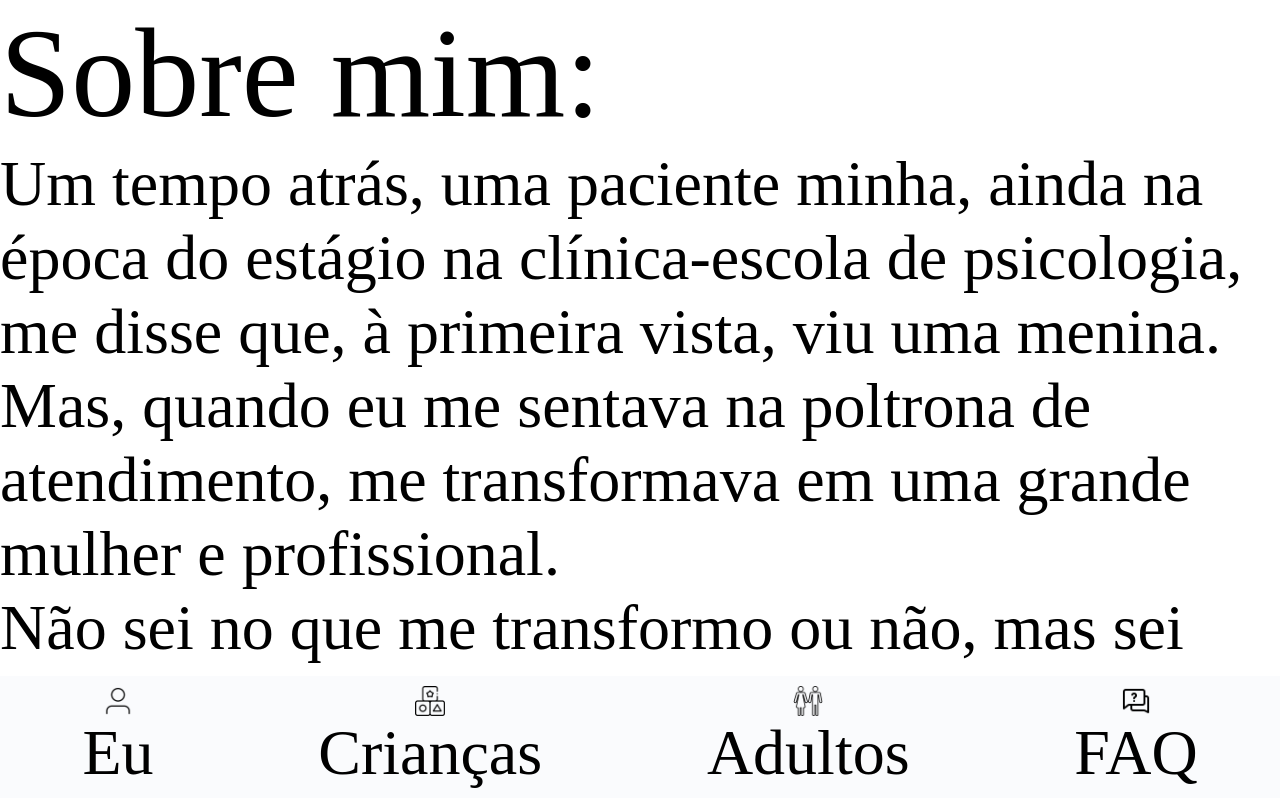
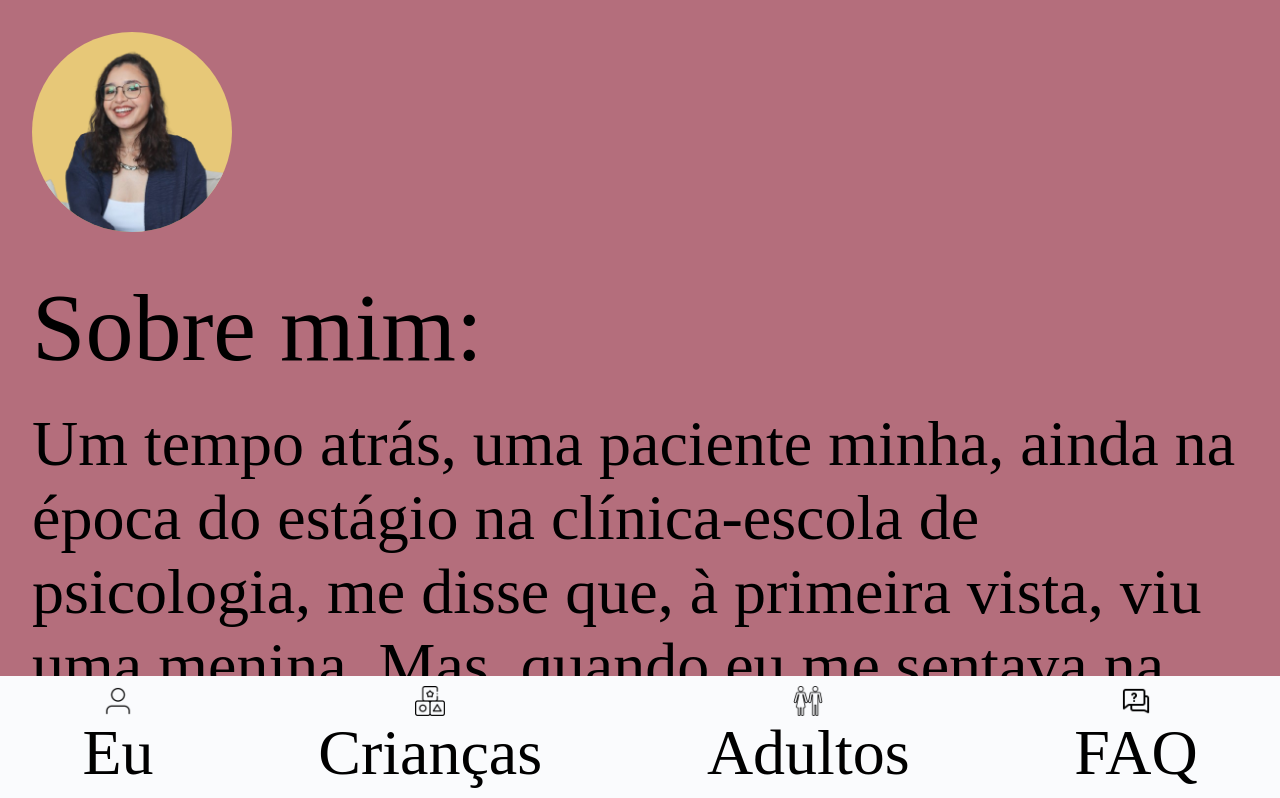
Before and after one commit to robertabononi/psi-bianca-batista, an Angular app: page /menu in a window 1280 px wide. Shown: the top 798 px of the page. Built offline with nearby package versions, Linux system fonts and the light colour scheme.

Commit message:
feat: estilização página sobre mim

```diff
--- a/src/app/pages/about-me-page/about-me-page.html
+++ b/src/app/pages/about-me-page/about-me-page.html
@@ -1,5 +1,11 @@
-<h1>Sobre mim:</h1>
+<section class="about-me">
+    <div>
+        <img class="about-me__image" src="assets/profile-no-background.png" alt="">
 
-<p>Um tempo atrás, uma paciente minha, ainda na época do estágio na clínica-escola de psicologia, me disse que, à primeira vista, viu uma menina. Mas, quando eu me sentava na poltrona de atendimento, me transformava em uma grande mulher e profissional.</p>
-<p>Não sei no que me transformo ou não, mas sei que gosto de estar aqui, sendo um canal de escuta e montando quebra-cabeças — físicos ou simbólicos — para que aqueles que caminham comigo possam se relacionar com a vida de um jeito mais criativo!</p>
-<p>Meu nome é Bianca Batista, e que possamos dar a largada nas elaborações infinitas do inconsciente. Aguardo cada um que queira estar aqui, nesse espacinho de potência, onde darei início aos meus atendimentos.</p>
+        <h1 class="about-me__title">Sobre mim:</h1>
+
+        <p class="about-me__paragraph">Um tempo atrás, uma paciente minha, ainda na época do estágio na clínica-escola de psicologia, me disse que, à primeira vista, viu uma menina. Mas, quando eu me sentava na poltrona de atendimento, me transformava em uma grande mulher e profissional.</p>
+        <p class="about-me__paragraph">Não sei no que me transformo ou não, mas sei que gosto de estar aqui, sendo um canal de escuta e montando quebra-cabeças — físicos ou simbólicos — para que aqueles que caminham comigo possam se relacionar com a vida de um jeito mais criativo!</p>
+        <p class="about-me__paragraph">Meu nome é Bianca Batista, e que possamos dar a largada nas elaborações infinitas do inconsciente. Aguardo cada um que queira estar aqui, nesse espacinho de potência, onde darei início aos meus atendimentos.</p>
+    </div>
+</section>
--- a/src/app/pages/about-me-page/about-me-page.scss
+++ b/src/app/pages/about-me-page/about-me-page.scss
@@ -0,0 +1,22 @@
+.about-me {
+    background-color: #b46e7c;
+    height: calc(100vh - 75px);
+    display: flex;
+    flex-direction: column;
+    align-items: center;
+    padding: 32px;
+
+    &__image {
+        background-color: #e7c878;
+        border-radius: 999px;
+        width: 200px;
+    }
+
+    &__title {
+        margin: 24px 0;
+    }
+
+    &__paragraph:not(:last-child) {
+        margin-bottom: 16px;
+    }
+}
```
Also changed, not shown: src/assets/profile-no-background.png (added).
